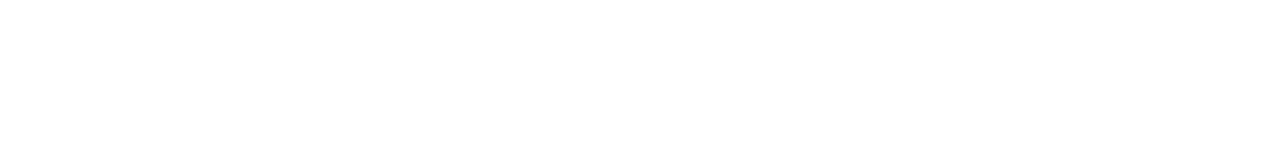
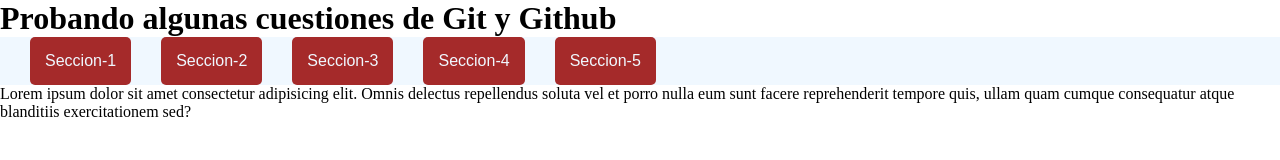
Before and after one commit to SimonSantillan/Probando-cuestiones-de-Git, a plain HTML site: page index.html in a window 1280 px wide. Drawn offline with Linux system fonts and the light colour scheme.

Commit message:
Ultimos cambios que hice para subir al repositorio

```diff
--- a/css/estilos.css
+++ b/css/estilos.css
@@ -4,3 +4,27 @@
   box-sizing: border-box;
   text-decoration: none;
 }
+.nav-bar {
+  background-color: aliceblue;
+}
+.nav-bar ul {
+  display: flex;
+  list-style: none;
+}
+.nav-bar li {
+  padding-left: 30px;
+}
+.nav-bar a {
+  font-family: sans-serif;
+  display: block;
+  padding: 15px;
+  background-color: brown;
+  color: aliceblue;
+  border-radius: 5px;
+}
+
+.nav-bar a:hover {
+  background-color: aliceblue;
+  color: brown;
+  transition: .5s;
+}
--- a/index.html
+++ b/index.html
@@ -5,8 +5,20 @@
   <meta http-equiv="X-UA-Compatible" content="IE=edge">
   <meta name="viewport" content="width=device-width, initial-scale=1.0">
   <title>Document</title>
+  <link rel="stylesheet" href="css/estilos.css">
+  <script src="js/script.js"></script>
 </head>
 <body>
-
+  <h1>Probando algunas cuestiones de Git y Github</h1>
+  <nav id="nav" class="nav-bar">
+    <ul>
+      <li><a href="" target="_blank">Seccion-1</a></li>
+      <li><a href="" target="_blank">Seccion-2</a></li>
+      <li><a href="" target="_blank">Seccion-3</a></li>
+      <li><a href="" target="_blank">Seccion-4</a></li>
+      <li><a href="" target="_blank">Seccion-5</a></li>
+    </ul>
+  </nav>
+  <p>Lorem ipsum dolor sit amet consectetur adipisicing elit. Omnis delectus repellendus soluta vel et porro nulla eum sunt facere reprehenderit tempore quis, ullam quam cumque consequatur atque blanditiis exercitationem sed?</p>
 </body>
 </html>
```
